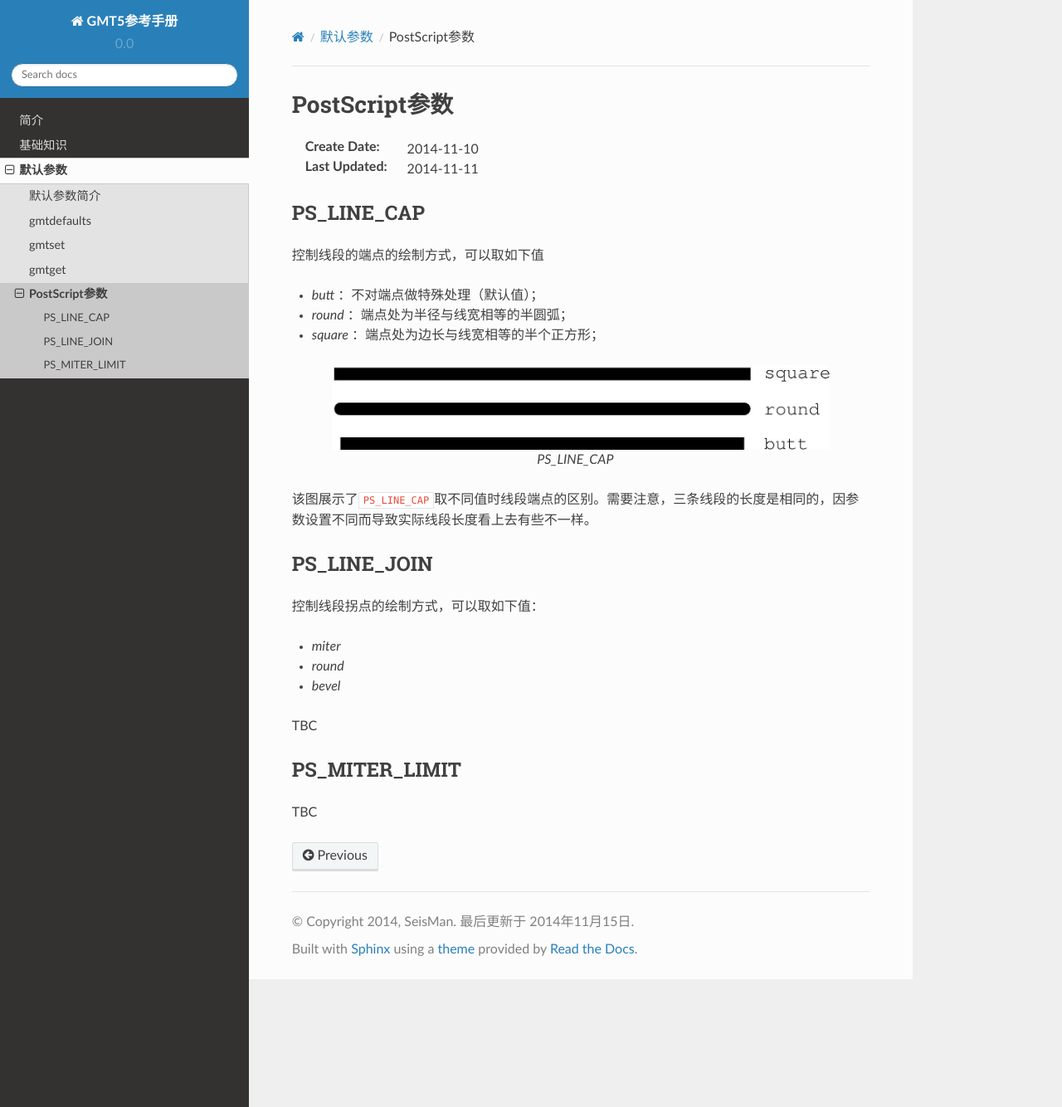
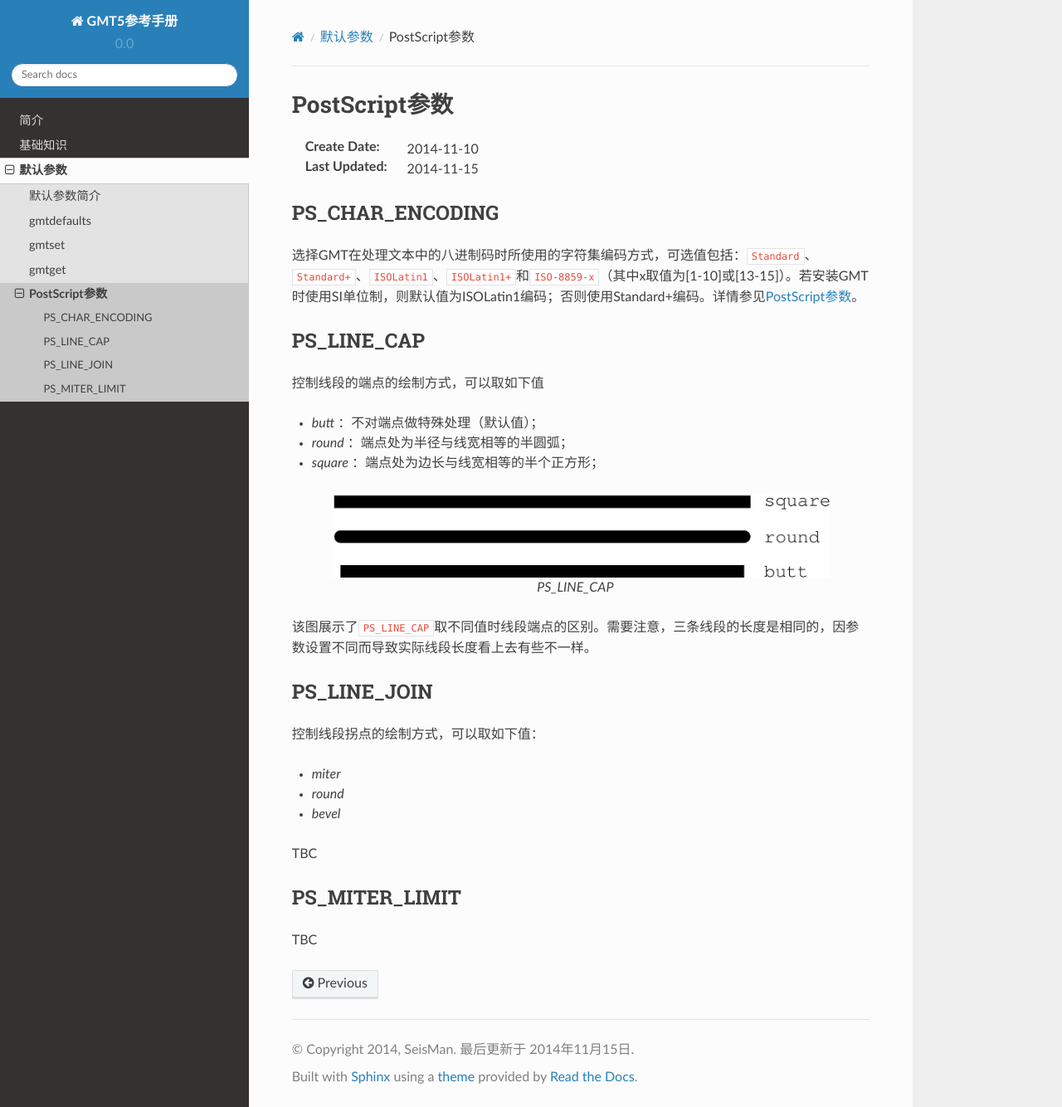
Before and after one commit to seisman/GMT5_Docs, a Sphinx documentation site: the page built from source/ps-parameters.rst, in a window 1280 px wide and 1334 px high. Shown: the whole window at 83% size. Built offline with Sphinx 7.4.7 and the Read the Docs theme 2.0.0, drawn with Linux system fonts in a browser that asks for light colours.

Commit message:
rename ps-parameters

```diff
--- a/source/gmt-defaults.rst
+++ b/source/gmt-defaults.rst
@@ -7,4 +7,4 @@
    gmtdefaults
    gmtset
    gmtget
-   defaults-ps
+   ps-parameters
--- a/source/defaults-ps.rst
+++ b/source/ps-parameters.rst
@@ -4,7 +4,14 @@
 ==============
 
 :Create Date: 2014-11-10
-:Last Updated: 2014-11-11
+:Last Updated: 2014-11-15
+
+.. _PS_CHAR_ENCODING:
+
+PS_CHAR_ENCODING
+----------------
+
+选择GMT在处理文本中的八进制码时所使用的字符集编码方式，可选值包括：\ ``Standard``\ 、\ ``Standard+``\ 、\ ``ISOLatin1``\ 、\ ``ISOLatin1+``\ 和\ ``ISO-8859-x``\ （其中x取值为[1-10]或[13-15]）。若安装GMT时使用SI单位制，则默认值为ISOLatin1编码；否则使用Standard+编码。详情参见\ :doc:`ps-parameters`\ 。
 
 .. _PS_LINE_CAP:
 
```
